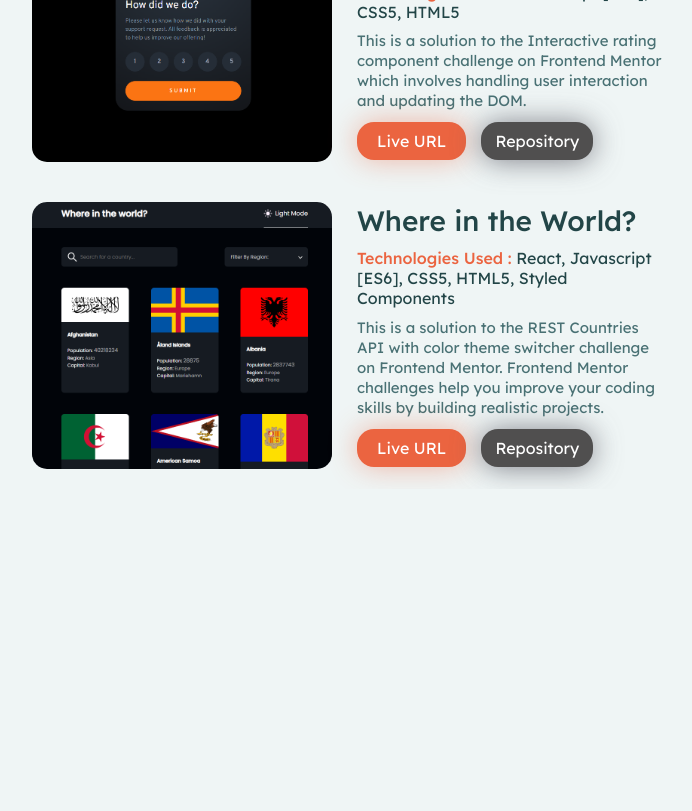
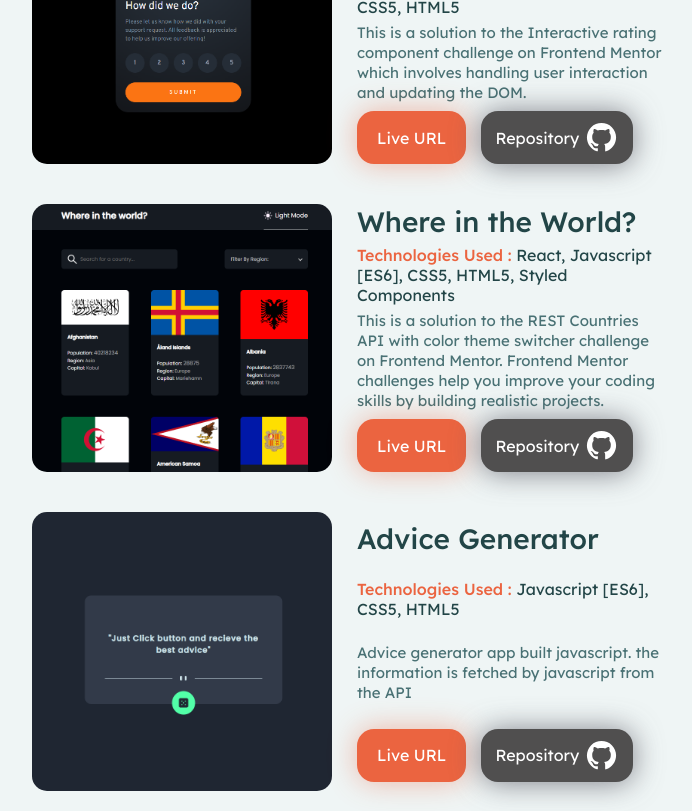
Before and after one commit to MikheilGochitashvili/Portfolio, a React (Create React App) app: page /portfolio/projects in a window 1280 px wide. Shown: the part 560-1371 px from the top of the page, without its empty margins (293-985 px from the left). Before the commit the page ends 1049 px from the top, so only its background shows below. Built offline with nearby package versions, Linux system fonts and the light colour scheme.

Commit message:
advice generator app +

```diff
--- a/src/components/ProjectsPage.jsx
+++ b/src/components/ProjectsPage.jsx
@@ -36,6 +36,7 @@ const ProjectPage = () => {
                   target="_blank"
                 >
                   Repository
+                  <GithubLogo color="white" />
                 </a>
               </div>
             </div>
--- a/src/fetch.json
+++ b/src/fetch.json
@@ -98,6 +98,14 @@
                 "description": "This is a solution to the REST Countries API with color theme switcher challenge on Frontend Mentor. Frontend Mentor challenges help you improve your coding skills by building realistic projects.",
                 "liveURL": "https://mikheilgochitashvili.github.io/Countries/",
                 "repository": "https://github.com/MikheilGochitashvili/Countries"
+            },
+            {
+                "title": "Advice Generator",
+                "tech": "Javascript [ES6], CSS5, HTML5",
+                "img": "images/advice.png",
+                "description": "Advice generator app built javascript. the information is fetched by javascript from the API",
+                "liveURL": "https://mikheilgochitashvili.github.io/advice-generator/",
+                "repository": "https://github.com/MikheilGochitashvili/advice-generator"
             }
         ]
     }
--- a/src/index.css
+++ b/src/index.css
@@ -468,7 +468,7 @@ header {
 
 .project_page_container
 {
-  padding: 40px 200px 0px 200px;
+  padding: 40px 260px 0px 260px;
   display: flex;
   justify-content: center;
   flex-wrap: wrap;
```
Also changed, not shown: public/images/advice.png (added).
